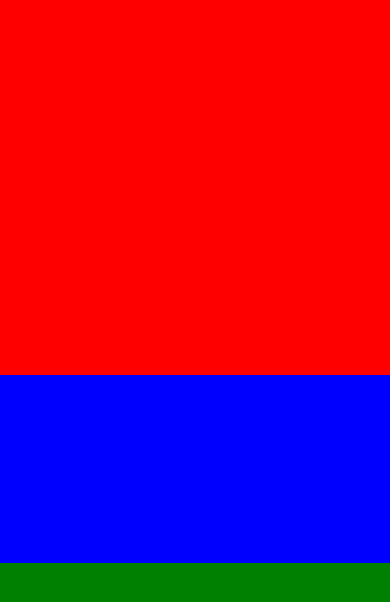
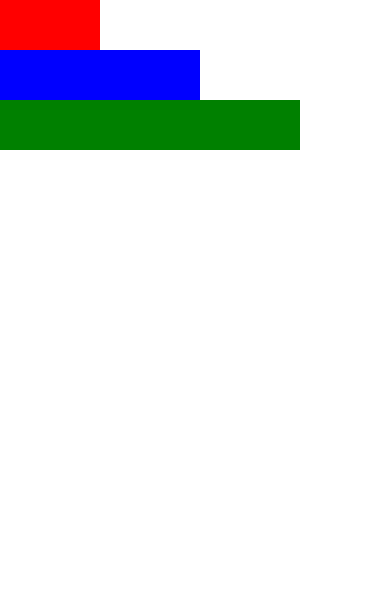
Before and after one commit to sumoninfo/React-Native-1st-App, a React Native app: screen / in a window 390 px wide. Shown: the top 602 px of the page. Built offline with nearby package versions, Linux system fonts and the light colour scheme.

Commit message:
fixed dp desing height width

```diff
--- a/App.js
+++ b/App.js
@@ -4,10 +4,10 @@
 class App extends Component {
   render() {
     return (
-      <View style={{ backgroundColor: "black", flex: 10 }}>
-        <View style={{ backgroundColor: "red", flex: 4 }}></View>
-        <View style={{ backgroundColor: "blue", flex: 2 }}></View>
-        <View style={{ backgroundColor: "green", flex: 3 }}></View>
+      <View style={{ backgroundColor: "white"}}>
+        <View style={{ backgroundColor: "red", height:50, width:100 }}></View>
+        <View style={{ backgroundColor: "blue", height:50, width:200 }}></View>
+        <View style={{ backgroundColor: "green", height:50, width:300 }}></View>
       </View>
     );
   }
```
